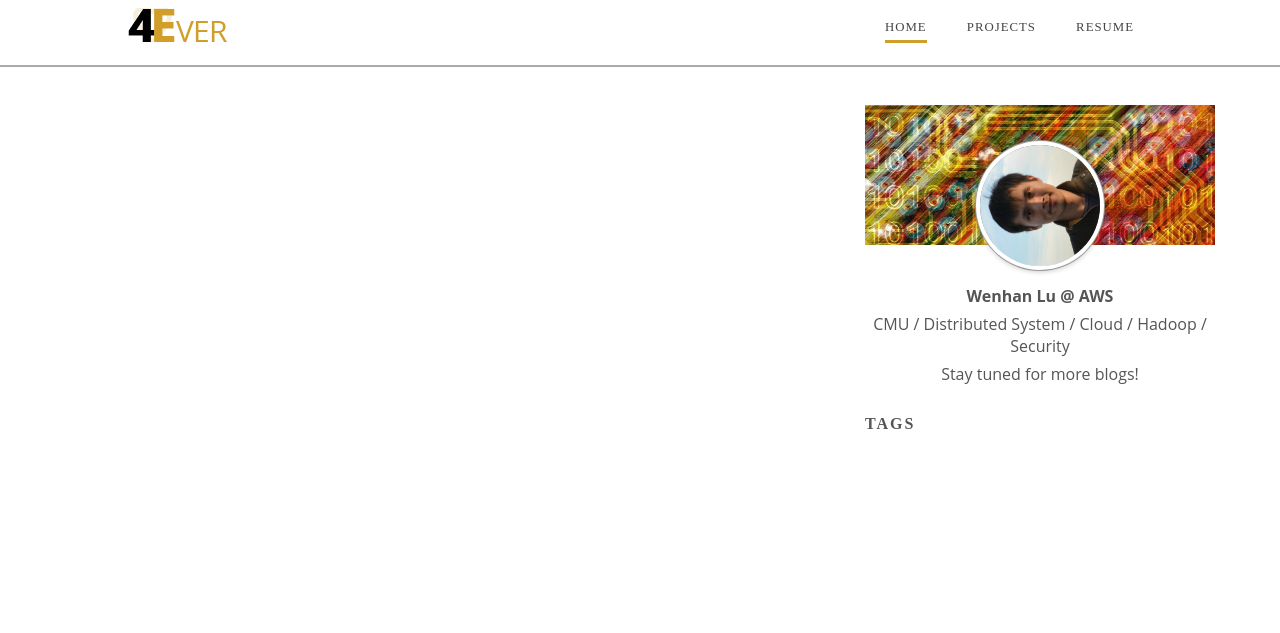
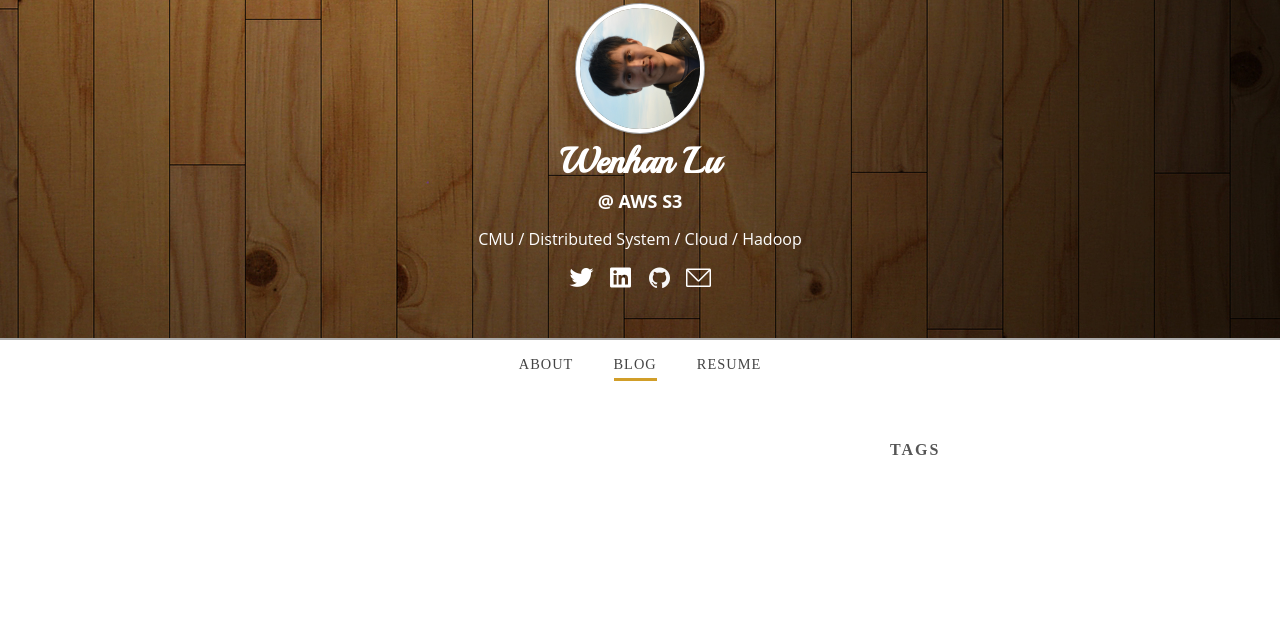
Before and after one commit to wenhanl/blog, a Rails app: page / in a window 1280 px wide. Shown: the top 633 px of the page. Before the commit the page ends 429 px from the top, so only its background shows below. Run offline with Rails 7, Linux system fonts and the light colour scheme; data that the repository does not hold is empty; style sheets or scripts are compiled from the project's sources; parts of the project's set-up code (start-up, migrations or seed data) failed here and were passed over; some libraries are stand-ins or nearby versions; some web fonts are replaced.

Commit message:
New header done

```diff
--- a/app/assets/stylesheets/_header.css.scss
+++ b/app/assets/stylesheets/_header.css.scss
@@ -2,14 +2,94 @@
 .header {
 	border-bottom: 2px solid #aaa;
 	width: 100%;
+	min-width: 900px;
 	margin: 0;
 	padding: 8px 0 10px 0;
-	background-color: #fff;
-	position: fixed;
-	top: 0;
-	z-index: 999;
+    background: url(/wooden-background.jpg) 100% no-repeat;
 	overflow: hidden;
+	height: 320px;
+	text-align: center;
+	color: #fff;
 
+	img.avatar {
+    	display: block;
+    	margin: auto;
+	    width: 120px;
+
+	    @include border-radius(50%);
+
+	    -webkit-box-shadow: 0 0 0 4px #fff, 0 0 0 5px #999, 0 2px 5px 4px rgba(0,0,0,.2);
+	    -moz-box-shadow: 0 0 0 4px #fff, 0 0 0 5px #999, 0 2px 5px 4px rgba(0,0,0,.2);
+	    box-shadow: 0 0 0 4px #fff, 0 0 0 5px #999, 0 2px 5px 4px rgba(0,0,0,.2);
+    }
+
+    img.separator {
+    	margin: auto;
+    	display: block;
+    }
+
+    h1 {
+    	//font-family: 'Pacifico', cursive;
+    	font-family: 'Playball', cursive;
+    	margin: 10px auto;
+    	color: #fff;
+    	text-align: center;
+    	font-size: 36px;
+    	margin-bottom: 5px;
+    }
+
+    h2 {
+    	font-size: 18px;
+    	margin-top: 0;
+    }
+
+    p {
+    	margin: 5px 0 15px 0;
+    	color: #fff;
+    }
+
+    .social {
+    	margin: auto;
+    	text-align: center;
+
+    	a {
+	    	width: 25px;
+		    height: 25px;
+		    display: inline-block;
+		    text-indent: -999em;
+		    background-position: center center;
+		    background-repeat: no-repeat;
+		    border: 0;
+		    background-size: 25px 25px;
+		    margin-right: 5px;
+		    margin-left: 5px;
+    	}
+
+    	.twitter {
+    		background-image: url(/social/twitter.png);
+    	}
+
+    	.linkedin {
+    		background-image: url(/social/linkedin.png);
+    	}
+
+    	.github {
+    		background-image: url(/social/github.png);
+    	}
+
+    	.email {
+    		background-image: url(/social/email.png);
+    	}
+
+    }
+
+
+
+}
+
+.nav {
+	text-align: center;
+	margin-top: 4px;
 
 	nav a {
 		position: relative;
@@ -23,7 +103,7 @@
 		letter-spacing: 1px;
 		font-weight: 400;
 		text-shadow: 0 0 1px rgba(255,255,255,0.3);
-		font-size: 0.8em;
+		font-size: 0.9em;
 		border-bottom: 3px #fff solid;
 	}
 
--- a/app/assets/stylesheets/application.css.scss.erb
+++ b/app/assets/stylesheets/application.css.scss.erb
@@ -22,10 +22,9 @@
 
 .main {
 	margin-top: 0;
-	position: relative;
-	top: 70px;
+
 	min-height: 700px;
-	width: 1150px;
+	width: 1000px;
 }
 
 .left-container {
@@ -103,9 +102,18 @@
 	}
 
 	h2 {
-		font-family: "crete round";
+		//font-family: "crete round";
 		font-style: bold;
-		margin: 0
+		margin: 0;
+		letter-spacing: 1px;
+
+		a {
+			color: #555;
+		}
+
+		a:hover {
+			color: #ffcc33;
+		}
 	}
 
 
@@ -127,7 +135,7 @@
 .side-bar {
 	margin-top: 35px;
 	float: right;
-	width: 350px;
+	width: 250px;
 
 	h2 {
 		letter-spacing: 2px;
@@ -136,47 +144,6 @@
 		font-size: 16px;
 	}
 
-  .intro {
-    background-color: #fff;
-    padding: 0;
-    margin-bottom: 30px;
-
-    section {
-    	margin-top: 40px;
-
-    }
-
-    p {
-    	margin: 6px 0;
-    	text-align: center;
-    }
-
-    .background {
-    	width: 100%;
-    	height: 140px;
-    	background-image: url(/images/back.jpg);
-    	background-size: 100% 100%;
-    }
-
-
-    img {
-    	display: block;
-    	margin: auto;
-	    position: relative;
-	    width: 120px;
-	    top: 40px;
-
-	    // -webkit-border-radius: 50%;
-	    // -moz-border-radius: 50%;
-	    // border-radius: 50%;
-
-	    @include border-radius(50%);
-
-	    -webkit-box-shadow: 0 0 0 4px #fff, 0 0 0 5px #999, 0 2px 5px 4px rgba(0,0,0,.2);
-	    -moz-box-shadow: 0 0 0 4px #fff, 0 0 0 5px #999, 0 2px 5px 4px rgba(0,0,0,.2);
-	    box-shadow: 0 0 0 4px #fff, 0 0 0 5px #999, 0 2px 5px 4px rgba(0,0,0,.2);
-    }
-  }
 
   .tag-cloud {
     li {
@@ -204,6 +171,7 @@
     border: solid 5px #ccc;
     padding: 10px 10px 20px 25px;
     margin-bottom: 20px;
+    background-color: #fff;
 
     hr {
       height: 3px;
--- a/app/views/layouts/application.html.erb
+++ b/app/views/layouts/application.html.erb
@@ -4,6 +4,7 @@
   <title><%= @title %> Wenhan Lu</title>
   <%= stylesheet_link_tag    'application', media: 'all', 'data-turbolinks-track' => true %>
   <%= javascript_include_tag 'application', 'data-turbolinks-track' => true %>
+  <link href='https://fonts.googleapis.com/css?family=Pacifico|Lobster|Kaushan+Script|Playball' rel='stylesheet' type='text/css'>
   <%= favicon_link_tag 'wl.ico' %>
   <%= csrf_meta_tags %>
 </head>
--- a/app/views/shared/_header.html.erb
+++ b/app/views/shared/_header.html.erb
@@ -1,10 +1,22 @@
 <div class="header">
-	<div class="container">
-		<%= image_tag 'logo.png' %>
+	<%= image_tag "/avatar/a_1.jpg", :class => "avatar"%>
+	<h1>Wenhan Lu</h1>
+	<h2>@ AWS S3</h2>
+	<p> CMU / Distributed System / Cloud / Hadoop </p>
+	<div class="social">
+		<a class="twitter" href="http://twitter.com/vincelv" target="_blank">Twitter</a>
+		<a class="linkedin" href="https://www.linkedin.com/in/wenhanl" target="_blank">LinkedIn</a>
+		<a class="github" href="http://github.com/wenhanl" target="_blank">Github</a>
+		<a class="email" href="mailto:wenhan.lu@gmail.com" target="_blank">Email me</a>
+	</div>
+</div>
 
-		<nav class="right cl-effect-4">
-			<a href="/"  class="selected">Home</a>
-			<a href="#">Projects</a>
+<div class="nav">
+<div class="container">
+
+		<nav class="cl-effect-4">
+			<a href="#">About</a>
+			<a href="/"  class="selected">Blog</a>
 			<a href="#">Resume</a>
 		</nav>
 
--- a/app/views/shared/_side_bar.html.erb
+++ b/app/views/shared/_side_bar.html.erb
@@ -1,15 +1,4 @@
 <div class="side-bar">
-	<div class="intro">
-		<div class="background">
-			<%= image_tag "/avatar/a_1.jpg" %></div>
-
-		<section>
-			<p> <strong>Wenhan Lu @ AWS</strong> </p>
-			<p> CMU / Distributed System / Cloud / Hadoop / Security </p>
-			<p> Stay tuned for more blogs!</p>
-		</section>
-	</div>
-
 
 	<h2>TAGS</h2>
 	<ul class="tag-cloud">
```
Also changed, not shown: Gemfile.lock, app/assets/images/wooden-background.jpg (added), public/social/email.png (added), public/social/github.png (added), public/social/linkedin.png (added), public/social/twitter.png (added), public/wooden-background.jpg (added). Lines whose indentation alone changed are shown as unchanged.
